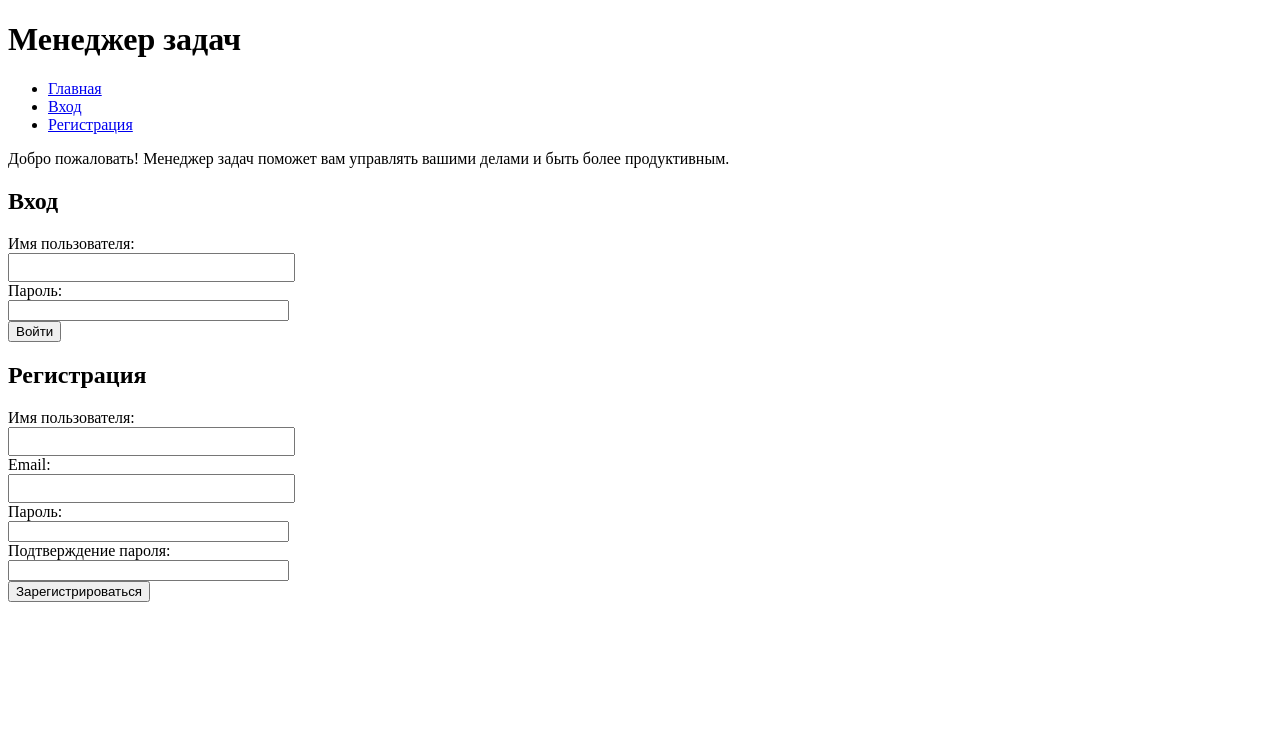
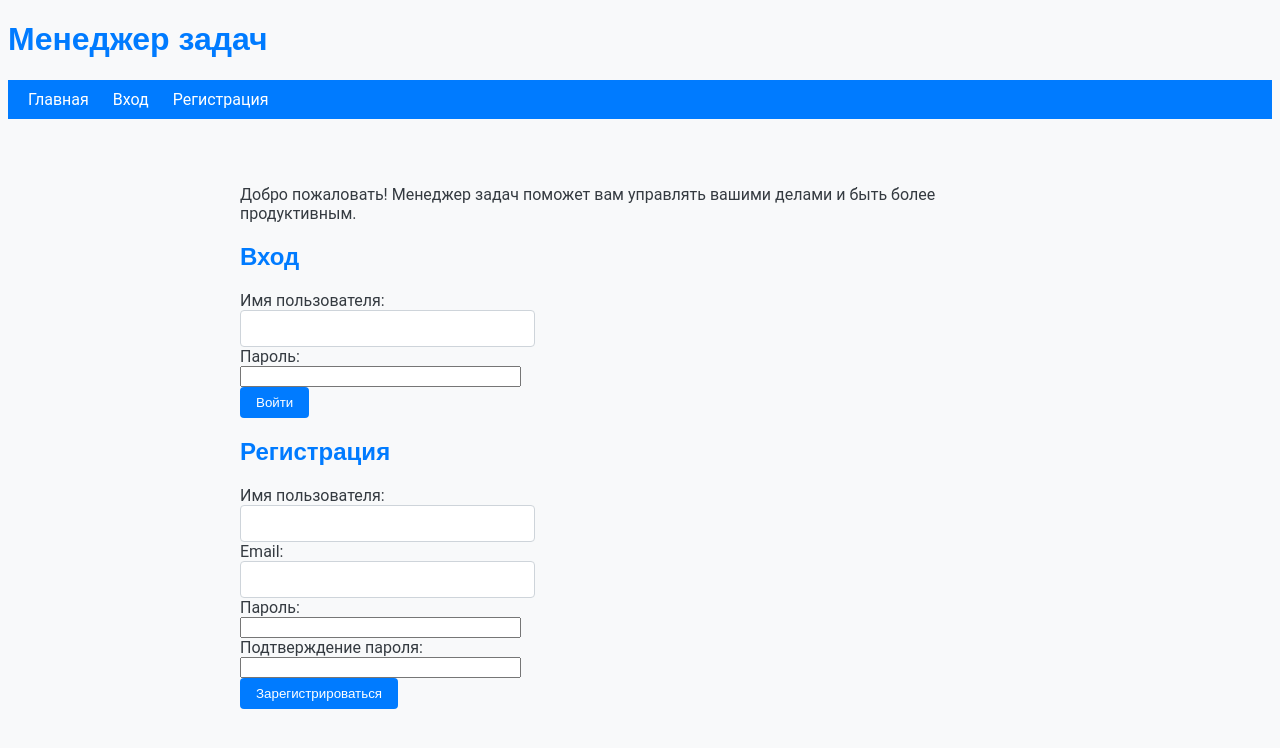
Before and after one commit to Rml-A/mlpd, a Flask app: page / in a window 1280 px wide. Shown: the top 748 px of the page. Run offline with Flask 3, Linux system fonts and the light colour scheme.

Commit message:
update css

```diff
--- a/models.py
+++ b/models.py
@@ -11,7 +11,8 @@
     title = db.Column(db.String(100), nullable=False)
     description = db.Column(db.Text, nullable=True)
     status = db.Column(db.String(20), nullable=False, default='Новая')
-    created_at = db.Column(db.DateTime, nullable=False, default=datetime.utcnow)  # Поле для хранения времени создания задачи
+    created_at = db.Column(db.DateTime, nullable=False,
+                           default=datetime.utcnow)  # Поле для хранения времени создания задачи
     user_id = db.Column(db.Integer, db.ForeignKey('user.id'), nullable=False)
 
     def __repr__(self):
@@ -20,7 +21,6 @@
     @property
     def formatted_created_at(self):
         return self.created_at.strftime('%d.%m.%Y')  # Форматирование времени создания задачи
-
 
 
 class User(UserMixin, db.Model):
--- a/static/css/styles.css
+++ b/static/css/styles.css
@@ -1,10 +1,127 @@
+/* Основные цвета */
+:root {
+    --main-color: #007bff; /* Основной синий цвет */
+    --light-blue: #4da8da; /* Светло-синий */
+    --dark-blue: #0056b3; /* Темно-синий */
+}
+
+/* Фон и шрифты */
+body {
+    background-color: #f8f9fa; /* Белый фон */
+    color: #343a40; /* Черный текст */
+    font-family: 'Roboto', sans-serif; /* Шрифт */
+}
+
+/* Заголовки */
+h1, h2, h3, h4, h5, h6 {
+    color: var(--main-color); /* Основной синий цвет для заголовков */
+    font-family: 'Montserrat', sans-serif; /* Шрифт */
+}
+
+/* Ссылки */
+a {
+    color: var(--main-color); /* Основной синий цвет для ссылок */
+}
+
+/* Формы */
 form {
     margin-bottom: 20px;
 }
 
 input[type="text"],
-input[type="submit"],
 select {
     margin-right: 10px;
-    padding: 5px;
+    padding: 10px; /* Изменено */
+    border: 1px solid #ced4da; /* Добавлено */
+    border-radius: 4px; /* Добавлено */
+    box-shadow: none; /* Добавлено */
 }
+
+input[type="text"]:focus,
+select:focus {
+    border-color: var(--main-color); /* Изменено */
+    outline: none; /* Добавлено */
+}
+
+input[type="submit"],
+button {
+    padding: 10px 20px; /* Изменено */
+    border: none;
+    border-radius: 4px;
+    cursor: pointer;
+    background-color: var(--main-color);
+    color: white;
+    transition: background-color 0.3s ease; /* Добавлено */
+}
+
+input[type="submit"]:hover,
+button:hover {
+    background-color: var(--dark-blue);
+}
+
+/* Стили для меток */
+label {
+    margin-bottom: 8px; /* Добавлено */
+    display: block; /* Добавлено */
+    font-weight: bold; /* Добавлено */
+}
+
+/* Отступы и размеры */
+.container {
+    max-width: 800px;
+    margin: 0 auto;
+    padding: 0 20px;
+}
+
+.btn {
+    padding: 8px 16px;
+    border: none;
+    border-radius: 4px;
+    cursor: pointer;
+}
+
+.btn-primary {
+    background-color: var(--main-color);
+    color: white;
+}
+
+.btn-primary:hover {
+    background-color: var(--dark-blue);
+}
+
+/* Стили для меню навигации */
+.navbar {
+    background-color: #007bff;
+    color: white;
+    padding: 10px 20px;
+    display: flex;
+    justify-content: space-between;
+    align-items: center;
+}
+
+.navbar ul {
+    list-style-type: none;
+    padding: 0;
+    margin: 0;
+}
+
+.navbar li {
+    display: inline-block;
+    margin-right: 20px;
+}
+
+.navbar a {
+    text-decoration: none;
+    color: white;
+    transition: color 0.3s;
+}
+
+.navbar a:hover {
+    color: #0056b3;
+}
+
+/* Стили для контента */
+.main-content {
+    margin-top: 30px; /* Установим верхний отступ, чтобы контент не перекрывался шапкой */
+    padding-top: 20px; /* Добавим верхний отступ для контента */
+}
--- a/templates/base.html
+++ b/templates/base.html
@@ -10,9 +10,9 @@
     <!-- Здесь можно подключить CSS-стили или другие метаданные -->
 </head>
 <body>
-    <header>
+    <header> <!-- Добавлен класс navbar -->
         <h1>Менеджер задач</h1>
-        <nav>
+        <nav class="navbar">
             <ul>
                 <li><a href="{{ url_for('index') }}">Главная</a></li>
                 {% if current_user.is_authenticated %}
@@ -26,7 +26,7 @@
         <!-- Здесь можно добавить навигационную панель или другие элементы интерфейса -->
     </header>
 
-    <main>
+    <main class="main-content">
         {% block content %}
         <!-- Здесь будет отображаться контент каждой страницы, который будет определен в дочерних шаблонах -->
         {% endblock %}
```
